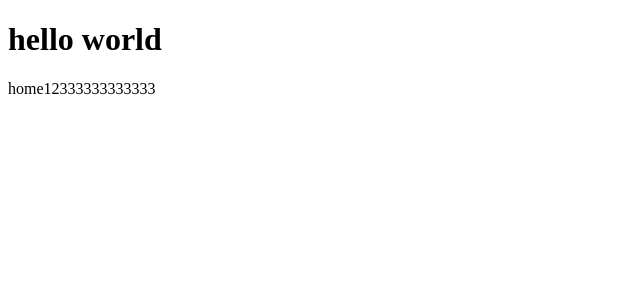
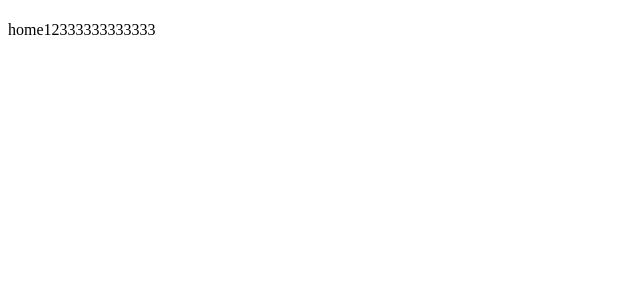
Before and after one commit to fristGroup/firstGroup, a Vue app: page / in a window 1280 px wide. Shown: the top 300 px of the page, without its empty margins (0-640 px from the left). Built offline with nearby package versions, Linux system fonts and the light colour scheme.

Commit message:
修改一点配置

```diff
--- a/package.json
+++ b/package.json
@@ -3,13 +3,14 @@
   "version": "0.1.0",
   "private": true,
   "scripts": {
-    "serve": "vue-cli-service serve",
+    "serve": "vue-cli-service serve --open",
     "build": "vue-cli-service build",
     "lint": "vue-cli-service lint"
   },
   "dependencies": {
     "axios": "^0.21.0",
     "core-js": "^3.6.5",
+    "element-ui": "^2.13.2",
     "less": "^3.12.2",
     "less-loader": "^7.1.0",
     "vue": "^2.6.11",
--- a/src/App.vue
+++ b/src/App.vue
@@ -1,15 +1,14 @@
 <template>
   <div>
-    <h1>hello world</h1>
+    <h1></h1>
     <router-view></router-view>
   </div>
 </template>
 
 <script>
 export default {
-  name: 'App'
-}
+  name: "App",
+};
 </script>
 
-<style lang='less' rel='stylesheet/less' scoped>
-</style>
+<style lang="less" rel="stylesheet/less" scoped></style>
--- a/src/router/routes.js
+++ b/src/router/routes.js
@@ -1,15 +1,24 @@
-import Home from '../views/Home.vue'
+import Home from "../views/Home.vue";
+//引入歌手详情页
+import FindSinger from "../views/FindSinger";
 
 export default [
   {
-    path: '/',
-    name: 'Home',
-    component: Home
+    path: "/",
+    name: "Home",
+    component: Home,
   },
   {
-    path: '/about',
-    name: 'About',
+    path: "/about",
+    name: "About",
     // 路由懒加载
-    component: () => import('../views/About.vue')
-  }
-]
+    component: () => import("../views/About.vue"),
+  },
+  {
+    path: "/findSinger",
+    name: "FindSinger",
+    component: FindSinger,
+    // 路由懒加载
+    // component: () => import("../views/About.vue"),
+  },
+];
--- /dev/null
+++ b/src/views/FindSinger/index.vue
@@ -0,0 +1,18 @@
+<template>
+<section class="singerContext">
+  <div class="singerCon">
+
+  </div>
+</section>
+</template>
+
+<script>
+export default {
+  name: 'FindSinger',
+
+}
+</script>
+
+<style lang="less" rel="stylesheet/less" scoped>
+
+</style>
```
Also changed, not shown: 1 other file (tests, documents, lock files or other folders).
